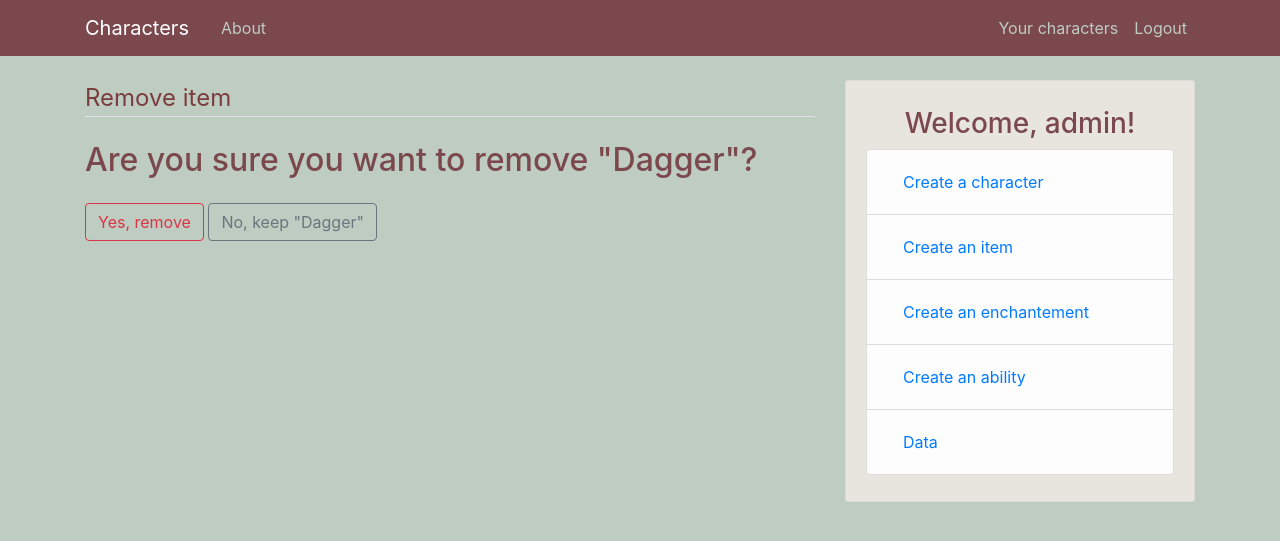
After one commit to Peryfraza/django_project_character_sheet_app, a Django app: a page that uses char_sheet/templates/char_sheet/base.html in a window 1280 px wide. The commit adds this page. Shown: the top 541 px of the page. Run offline with Django 3.2, Linux system fonts and the light colour scheme; a user stored in the database is signed in; data comes from the database, SQL or seed files in the repository; both versions use the stored data as it was after the commit; some libraries are stand-ins or nearby versions.

Commit message:
fixed char_itemCreateView, add/del/up enchant, add/del/view item_enchant

```diff
--- a/char_sheet/models.py
+++ b/char_sheet/models.py
@@ -138,9 +138,15 @@ class Enchantements(models.Model):
              add = ''
          return self.enchantement_name + ' ( ' + add + str(self.additional_damage) + ' )'
 
+    def get_absolute_url(self):
+        return reverse('char_sheet-items')
+
 class Item_enchantements(models.Model):
     item_name = models.ForeignKey(Items, on_delete=models.CASCADE)
     enchantement_name = models.ForeignKey(Enchantements, on_delete=models.CASCADE)
 
     def __str__(self):
         return str(self.item_name) + ' - ' + str(self.enchantement_name)
+
+    def get_absolute_url(self):
+        return reverse('char_sheet-items')
--- a/char_sheet/templates/char_sheet/base.html
+++ b/char_sheet/templates/char_sheet/base.html
@@ -63,6 +63,8 @@
             <ul class="list-group">
               <li class="list-group-item list-group-item-light"><a class="nav-item nav-link" href="{% url 'character-create' %}">Create a character</a></li>
               <li class="list-group-item list-group-item-light"><a class="nav-item nav-link" href="{% url 'items-create' %}">Create an item</a></li>
+              <li class="list-group-item list-group-item-light"><a class="nav-item nav-link" href="{% url 'enchantements-create' %}">Create an enchantement</a></li>
+              <li class="list-group-item list-group-item-light"><a class="nav-item nav-link" href="#">Create an ability</a></li>
               <li class="list-group-item list-group-item-light"><a class="nav-item nav-link" href="{% url 'char_sheet-items' %}">Data</a></li>
             </ul>
           </p>
--- a/char_sheet/templates/char_sheet/carries.html
+++ b/char_sheet/templates/char_sheet/carries.html
@@ -14,6 +14,6 @@
     </div>
   </article>
   <div class="media-body">
-    <a class="btn btn-outline-secondary" href="{% url 'character_items-create' name.pk %}">Add an item for {{name.name}}</a>
+    <a class="btn btn-outline-secondary" href="{% url 'ci-create' name.pk %}">Add an item for character</a>
   </div>
 {% endblock content %}
--- a/char_sheet/templates/char_sheet/items.html
+++ b/char_sheet/templates/char_sheet/items.html
@@ -9,6 +9,9 @@
             <h2>{{ item.item_name }}</h2>
             <p class="article-content">damage: {{item.damage_points}}, price: {{ item.price }}</p>
             <small><p class="article-content">special ability: {{item.special_ability}}</p></small>
+            <a class="btn btn-outline-secondary" href="{% url 'char_sheet-is_enchanted_with' item.pk %}">View enchantement</a>
+            <a class="btn btn-outline-secondary" href="{% url 'items-update' item.pk %}">Edit item</a>
+            <a class="btn btn-outline-secondary" href="{% url 'items-delete' item.pk %}">Remove item</a>
           </div>
         </article>
     {% endfor %}
@@ -50,6 +53,8 @@
           <h2>{{ ench.enchantement_name }}</h2>
           <p class="article-content">adds {{ench.additional_damage}} damage</p>
           <small><p class="article-content">description: {{ench.description}}</p></small>
+          <a class="btn btn-outline-secondary" href="{% url 'enchantements-update' ench.pk %}">Edit enchantement</a>
+          <a class="btn btn-outline-secondary" href="{% url 'enchantements-delete' ench.pk %}">Remove enchantement</a>
         </div>
       </article>
     {% endfor %}
--- /dev/null
+++ b/char_sheet/templates/char_sheet/items_confirm_delete.html
@@ -0,0 +1,17 @@
+{% extends "char_sheet/base.html"%}
+
+{% block content %}
+  <div class="content_section">
+    <form method="POST">
+      {% csrf_token %}
+      <fieldset class="form-group">
+        <legend class="border-bottom mb-4">Remove item</legend>
+        <h2>Are you sure you want to remove "{{ object.item_name}}"?</h2>
+      </fieldset>
+      <div class="form-group">
+        <button class="btn btn-outline-danger" type="submit"> Yes, remove </button>
+        <a class="btn btn-outline-secondary" href="{% url 'char_sheet-items' %}"> No, keep "{{ object.item_name }}" </a>
+      </div>
+    </form>
+  </div>
+{% endblock content %}
--- a/char_sheet/urls.py
+++ b/char_sheet/urls.py
@@ -2,8 +2,10 @@ from django.urls import path
 from . import views
 from .views import (CharactersListView,
     CharactersDetailView, CharactersCreateView, Character_itemsDetailView,
-    ItemsCreateView, Character_itemsCreateView, CharactersUpdateView,
-    CharactersDeleteView, Character_itemsDeleteView)
+    ItemsCreateView, CharactersUpdateView, Item_enchantementsDeleteView,
+    CharactersDeleteView, Character_itemsDeleteView, ItemsUpdateView,
+    ItemsDeleteView, EnchantementsCreateView, EnchantementsUpdateView,
+    EnchantementsDeleteView, Item_enchantementsCreateView, CICreateView)
 
 urlpatterns = [
     path('', CharactersListView.as_view(), name='char_sheet-home'),  # empty '' because homepage
@@ -12,12 +14,19 @@ urlpatterns = [
     path('character/<pk>/update/', CharactersUpdateView.as_view(), name='character-update'),
     path('character/<pk>/delete/', CharactersDeleteView.as_view(), name='character-delete'),
     path('character-items/<pk>', Character_itemsDetailView.as_view(), name='char_items-details'),
-    path('character-items/<pk>', Character_itemsDetailView.as_view(), name='char_items-details'),
     path('character_items/delete/<pk>', Character_itemsDeleteView.as_view(), name='character_items-delete'),
-    path('character_items/new/<pk>', Character_itemsCreateView.as_view(), name='character_items-create'),
+    path('ci/new/<pk>', CICreateView.as_view(), name='ci-create'),
+    path('Item_enchantements/new/<pk>', Item_enchantementsCreateView.as_view(), name='item_enchantements-create'),
+    path('Item_enchantements/delete/<pk>', Item_enchantementsDeleteView.as_view(), name='item_enchantements-delete'),
     path('items/new/', ItemsCreateView.as_view(), name='items-create'),
+    path('items/update/<pk>', ItemsUpdateView.as_view(), name='items-update'),
+    path('items/delete/<pk>', ItemsDeleteView.as_view(), name='items-delete'),
+    path('enchantements/new/', EnchantementsCreateView.as_view(), name='enchantements-create'),
+    path('enchantements/update/<pk>', EnchantementsUpdateView.as_view(), name='enchantements-update'),
+    path('enchantements/delete/<pk>', EnchantementsDeleteView.as_view(), name='enchantements-delete'),
     path('site/',views.site, name='char_sheet-site'),
     path('about/', views.about, name='char_sheet-about'),
     path('items/', views.items, name='char_sheet-items'),
     path('carries/<int:pk>', views.carries, name='char_sheet-carries'),
+    path('is_enchanted_with/<str:pk>', views.is_enchanted_with, name='char_sheet-is_enchanted_with'),
 ]
--- a/char_sheet/views.py
+++ b/char_sheet/views.py
@@ -24,12 +24,72 @@ class CharactersDetailView(DetailView):
 class Character_itemsDetailView(DetailView):
     model = ci
 
+
+class EnchantementsCreateView(LoginRequiredMixin, CreateView):
+    model = Enchantements
+    fields = ['enchantement_name', 'description', 'additional_damage']
+
+    def form_valid(self, form):
+        return super().form_valid(form)
+
+class EnchantementsUpdateView(LoginRequiredMixin, UserPassesTestMixin, UpdateView):
+    model = Enchantements
+    fields = ['enchantement_name', 'description', 'additional_damage']
+
+    def form_valid(self, form):
+        return super().form_valid(form)
+
+    def test_func(self):
+        if self.request.user.username == 'admin':
+            return True
+        else:
+            return False
+
+class EnchantementsDeleteView(LoginRequiredMixin, UserPassesTestMixin, DeleteView):
+    model = Enchantements
+    success_url = '/items/'
+
+    def form_valid(self, form):
+        return super().form_valid(form)
+
+    def test_func(self):
+        if self.request.user.username == 'admin':
+            return True
+        else:
+            return False
+
 class ItemsCreateView(LoginRequiredMixin, CreateView):
     model = Items
     fields = ['item_name', 'damage_points', 'special_ability', 'price']
 
     def form_valid(self, form):
         return super().form_valid(form)
+
+class ItemsUpdateView(LoginRequiredMixin, UserPassesTestMixin, UpdateView):
+    model = Items
+    fields = ['item_name', 'damage_points', 'special_ability', 'price']
+
+    def form_valid(self, form):
+        return super().form_valid(form)
+
+    def test_func(self):
+        if self.request.user.username == 'admin':
+            return True
+        else:
+            return False
+
+class ItemsDeleteView(LoginRequiredMixin, UserPassesTestMixin, DeleteView):
+    model = Items
+    success_url = '/items/'
+
+    def form_valid(self, form):
+        return super().form_valid(form)
+
+    def test_func(self):
+        if self.request.user.username == 'admin':
+            return True
+        else:
+            return False
 
 class CharactersCreateView(LoginRequiredMixin, CreateView):
     model = Information
@@ -70,7 +130,7 @@ class CharactersUpdateView(LoginRequiredMixin, UserPassesTestMixin, UpdateView):
         else:
             return False
 
-class Character_itemsCreateView(LoginRequiredMixin, UserPassesTestMixin, CreateView):
+class CICreateView(LoginRequiredMixin, UserPassesTestMixin, CreateView):
     model = ci
     fields = ['item_name']
 
@@ -80,7 +140,7 @@ class Character_itemsCreateView(LoginRequiredMixin, UserPassesTestMixin, CreateV
 
     def test_func(self):
         obj = self.get_object()
-        if self.request.user == obj.character_id.player:
+        if self.request.user.username == 'admin' or self.request.user == obj.character_id.player:
             return True
         else:
             return False
@@ -92,6 +152,32 @@ class Character_itemsDeleteView(LoginRequiredMixin, UserPassesTestMixin, DeleteV
     def test_func(self):
         obj = self.get_object()
         if self.request.user == obj.character_id.player:
+            return True
+        else:
+            return False
+
+class Item_enchantementsCreateView(LoginRequiredMixin, UserPassesTestMixin, CreateView):
+    model = Item_enchantements
+    fields = ['enchantement_name']
+
+    def form_valid(self, form):
+        form.instance.item_name = self.get_object().item_name
+        return super().form_valid(form)
+
+    def test_func(self):
+        obj = self.get_object()
+        if self.request.user.username == 'admin':
+            return True
+        else:
+            return False
+
+class Item_enchantementsDeleteView(LoginRequiredMixin, UserPassesTestMixin, DeleteView):
+    model = Item_enchantements
+    success_url = '/items/'
+
+    def test_func(self):
+        obj = self.get_object()
+        if self.request.user.username == 'admin':
             return True
         else:
             return False
@@ -115,6 +201,15 @@ def items(request):
 def carries(request, pk):
     context = {
         'query': ci.objects.filter(character_id=pk),
+        'all': ci.objects.last(),
         'name': Information.objects.get(pk=pk),
     }
     return render(request, 'char_sheet/carries.html', context)
+
+def is_enchanted_with(request, pk):
+    context = {
+        'query': Item_enchantements.objects.filter(item_name=pk),
+        'id': Item_enchantements.objects.last(),
+        'item': Items.objects.get(pk=pk),
+    }
+    return render(request, 'char_sheet/is_enchanted_with.html', context)
```
Also changed, not shown: char_sheet/templates/char_sheet/Enchantements_confirm_delete.html (added, +17 -0 lines), char_sheet/templates/char_sheet/Enchantements_form.html (added, +18 -0 lines), char_sheet/templates/char_sheet/Item_enchantements_confirm_delete.html (added, +17 -0 lines), char_sheet/templates/char_sheet/Item_enchantements_form.html (added, +18 -0 lines), char_sheet/templates/char_sheet/is_enchanted_with.html (added, +19 -0 lines), db.sqlite3.
